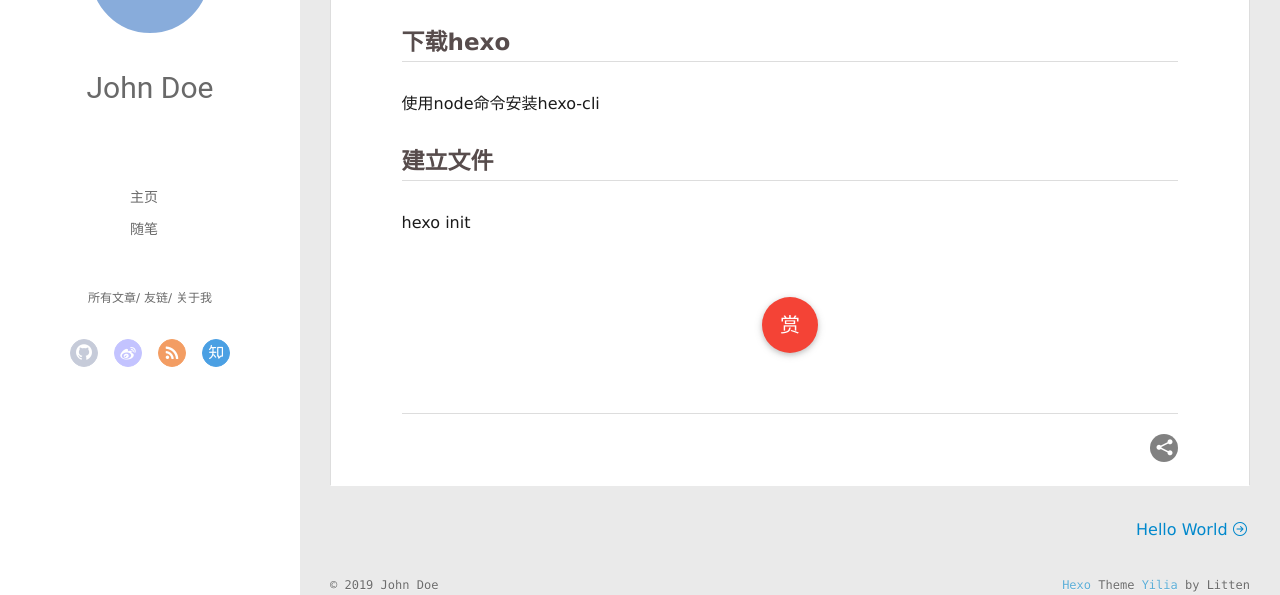
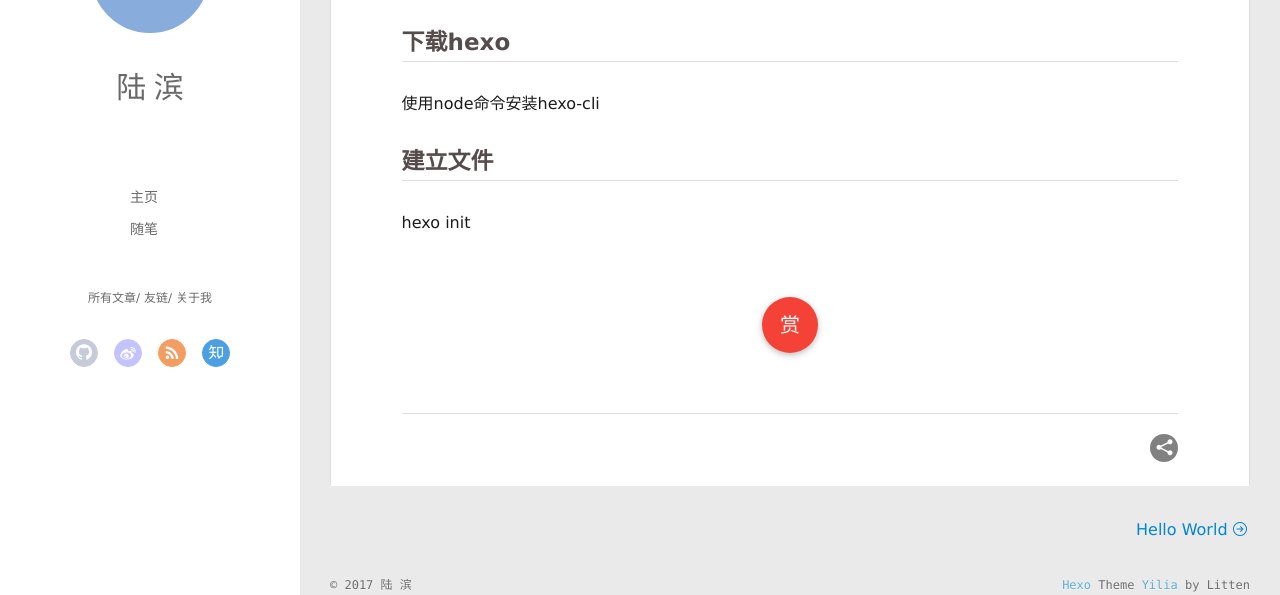
Before and after one commit to lLikeAndroid/lLikeAndroid.github.io, a plain HTML site: page 2017/05/01/hexo-first/index.html in a window 1280 px wide. Shown: the part 202-797 px from the top of the page. Drawn offline with Linux system fonts and the light colour scheme; no server answers.

Commit message:
Site updated: 2019-07-06 15:38:02

```diff
--- a/2019/07/06/hexo-first/index.html
+++ b/2017/05/01/hexo-first/index.html
@@ -50,7 +50,7 @@
 			<img src="" class="js-avatar">
 		</a>
 		<hgroup>
-		  <h1 class="header-author"><a href="/">John Doe</a></h1>
+		  <h1 class="header-author"><a href="/">陆 滨</a></h1>
 		</hgroup>
 
 
@@ -108,7 +108,7 @@
 				<img src="" class="js-avatar">
 			</div>
 			<hgroup>
-			  <h1 class="header-author js-header-author">John Doe</h1>
+			  <h1 class="header-author js-header-author">陆 滨</h1>
 			</hgroup>
 
 
@@ -315,7 +315,7 @@
   <div class="outer">
     <div id="footer-info">
     	<div class="footer-left">
-    		&copy; 2019 John Doe
+    		&copy; 2017 陆 滨
     	</div>
       	<div class="footer-right">
       		<a href="http://hexo.io/" target="_blank">Hexo</a>  Theme <a href="https://github.com/litten/hexo-theme-yilia" target="_blank">Yilia</a> by Litten
```
Also changed, not shown: index.html (+2 -2 lines), 2017/05/01/hello-world/index.html (renamed from 2019/07/06/hello-world/index.html).
